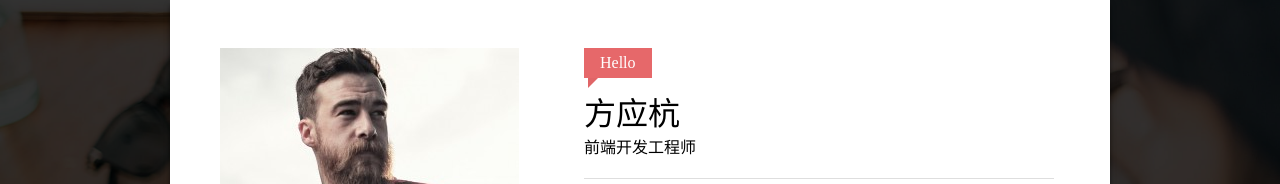
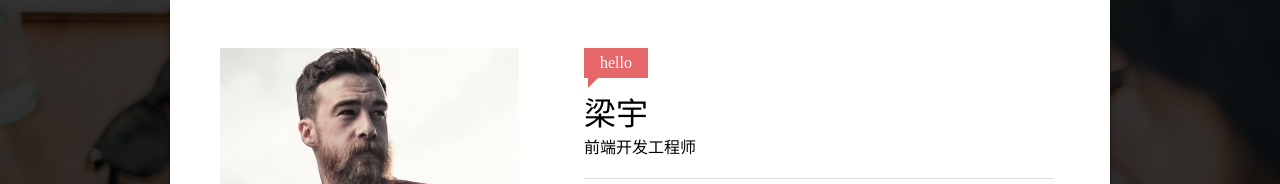
Before and after one commit to yejinglanshan/resume, a plain HTML site: page index.html in a window 1280 px wide. Shown: the part 177-361 px from the top of the page. Drawn offline with Linux system fonts and the light colour scheme.

Commit message:
修改命名

```diff
--- a/index.html
+++ b/index.html
@@ -45,10 +45,10 @@
     <div class="info-header clearfix">
       <div class="picture"></div>
       <div class="text">
-        <span class="welcome">Hello
+        <span class="welcome">hello
           <span class="triangle"></span>
         </span>
-        <h1>方应杭</h1>
+        <h1>梁宇</h1>
         <p>前端开发工程师</p>
         <hr>
         <dl class='clearfix'>
```
